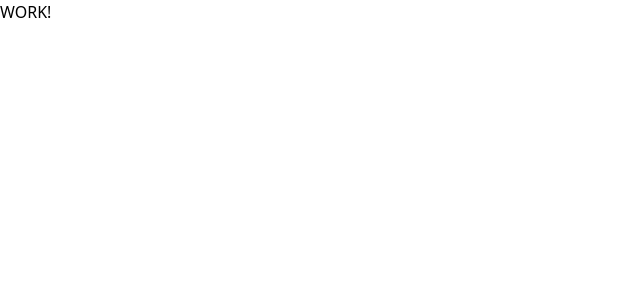
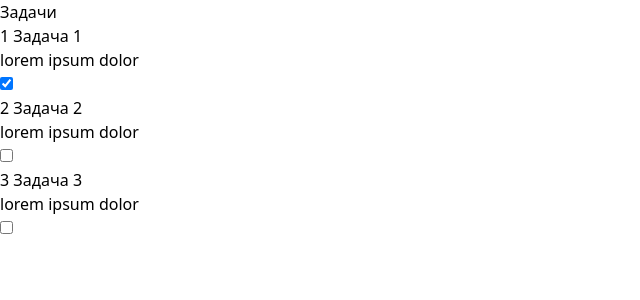
Before and after one commit to vadim36/todo, a React (Vite) app: page / in a window 1280 px wide. Shown: the top 300 px of the page, without its empty margins (0-640 px from the left). Built offline with nearby package versions, Linux system fonts and the light colour scheme.

Commit message:
add lists of todos

```diff
--- a/src/App.tsx
+++ b/src/App.tsx
@@ -1,11 +1,8 @@
 import { FC } from 'react'
+import { TodoDesk } from './components/TodoDesk'
 
 export const App:FC = () => {
-  return (
-    <>
-      WORK!
-    </>
-  )
+  return <TodoDesk/>
 }
 
 export default App
--- /dev/null
+++ b/src/components/TodoDesk.tsx
@@ -0,0 +1,35 @@
+import {FC, useState, ReactNode, SetStateAction} from 'react'
+import { TodoItem } from './TodoItem'
+
+export const TodoDesk:FC = () => {
+  const [todos, setTodos] = useState<Todo[]>([
+    {id: 1, title: 'Задача 1', body: 'lorem ipsum dolor', completed: true},
+    {id: 2, title: 'Задача 2', body: 'lorem ipsum dolor', completed: false},
+    {id: 3, title: 'Задача 3', body: 'lorem ipsum dolor', completed: false},
+  ])
+
+  function completeTaks(id:number, completed: boolean):void {
+    return setTodos(todos.map((todo) => {
+      if (todo.id === id) {
+        console.log(todo);
+        return {...todo, completed: !completed}
+      }
+      return todo
+    }))
+  }
+
+  return (
+    <section aria-label='Todo items' className='flex flex-col items-center'>
+      <h1 className='text-4xl font-bold font-mono'>Задачи</h1>
+      <ul>
+        {todos.map((todo: Todo):ReactNode => {
+          return <TodoItem
+            key={todo.id}
+            data={todo}
+            completeTask={completeTaks}
+          />
+        })}
+      </ul>
+    </section>
+  )
+}
--- /dev/null
+++ b/src/components/TodoItem.tsx
@@ -0,0 +1,22 @@
+import {FC} from 'react'
+
+interface TodoItem {
+  data: Todo,
+  completeTask: (id: number) => Todo | undefined
+}
+
+export const TodoItem:FC<TodoItem> = ({data, completeTask}) => {
+  const {id, title, body, completed} = data
+
+  return (
+    <li className='flex'>
+      <h2>{id} {title}</h2>
+      <p>{body}</p>
+      <input
+        type="checkbox"
+        checked={completed}
+        onChange={() => completeTask(id, completed)}
+      />
+    </li>
+  )
+}
--- /dev/null
+++ b/src/types/types.d.ts
@@ -0,0 +1,6 @@
+interface Todo {
+  id: number,
+  title: string,
+  body: string,
+  completed: boolean
+}
```
Also changed, not shown: 1 other file (tests, documents, lock files or other folders).
